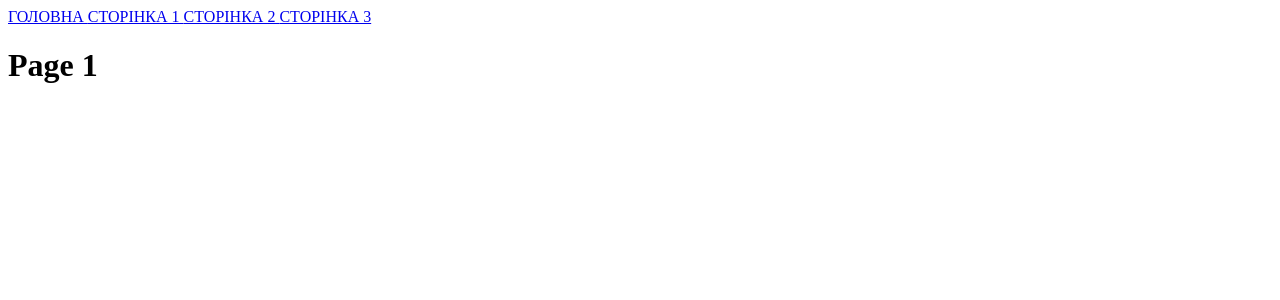
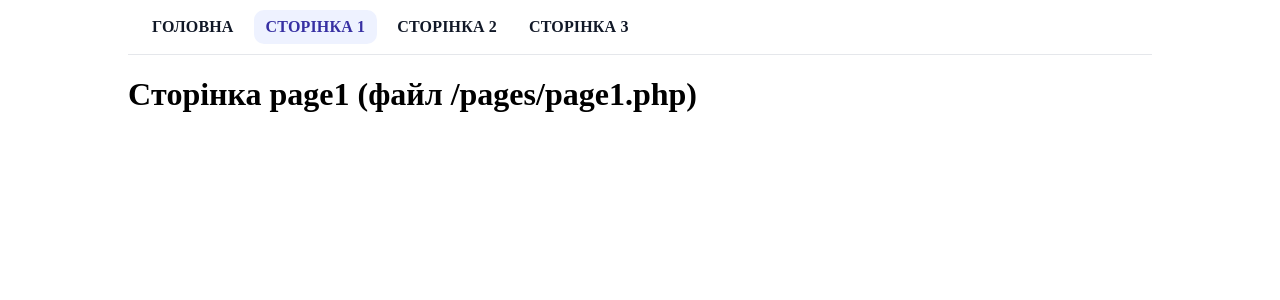
Before and after one commit to SurkovKostiantyn/kn24_php, a PHP site: page /page1/ in a window 1280 px wide. Shown: the top 300 px of the page. Run offline with PHP 8.4, Linux system fonts and the light colour scheme.

Commit message:
fix index.php

```diff
--- a/pages/500.php
+++ b/pages/500.php
@@ -3,9 +3,9 @@
 <head>
     <meta charset="UTF-8">
     <meta name="viewport" content="width=device-width, initial-scale=1.0">
-    <title>
-        <?=$title?>
-    </title>
+    <title><?= htmlspecialchars($title ?? 'Сторінка', ENT_QUOTES, 'UTF-8') ?></title>
+    <link rel="stylesheet" href="./styles/style.css">
+    <script src="./scripts/script.js"></script>
 </head>
 <body>
     <?php include_once 'pages/nav.php'?>
--- a/pages/nav.php
+++ b/pages/nav.php
@@ -1,7 +1,11 @@
-<nav>
-    <?php foreach ($routes as $path => $data): ?>
-        <a href="<?= $path ?>">
-            <?= $data["title"] ?>
-        </a>
-    <?php endforeach; ?>
+<nav class="nav">
+  <?php foreach ($routes as $path => $data): ?>
+    <a
+      class="nav_link<?= ($currentPath ?? '/') === $path ? ' active' : '' ?>"
+      href="<?= htmlspecialchars($path, ENT_QUOTES, 'UTF-8') ?>"
+      aria-current="<?= (($currentPath ?? '/') === $path) ? 'page' : 'false' ?>"
+    >
+      <?= htmlspecialchars($data["title"], ENT_QUOTES, 'UTF-8') ?>
+    </a>
+  <?php endforeach; ?>
 </nav>
--- a/pages/page1.php
+++ b/pages/page1.php
@@ -3,12 +3,12 @@
     <head>
         <meta charset="UTF-8">
         <meta name="viewport" content="width=device-width, initial-scale=1.0">
-        <title>
-            <?=$title?>
-        </title>
+        <title><?= htmlspecialchars($title ?? 'Сторінка', ENT_QUOTES, 'UTF-8') ?></title>
+        <link rel="stylesheet" href="./styles/style.css">
+        <script src="./scripts/script.js"></script>
     </head>
     <body>
         <?php include_once 'pages/nav.php'?>
-        <h1>Page 1</h1>
+        <h1>Cторінка page1 (файл /pages/page1.php)</h1>
     </body>
 </html>
--- a/pages/page2.php
+++ b/pages/page2.php
@@ -3,10 +3,12 @@
     <head>
         <meta charset="UTF-8">
         <meta name="viewport" content="width=device-width, initial-scale=1.0">
-        <title><?=$title?></title>
+        <title><?= htmlspecialchars($title ?? 'Сторінка', ENT_QUOTES, 'UTF-8') ?></title>
+        <link rel="stylesheet" href="./styles/style.css">
+        <script src="./scripts/script.js"></script>
     </head>
     <body>
         <?php include_once 'pages/nav.php'?>
-        <h1>Page 2</h1>
+        <h1>Cторінка page2 (файл /pages/page2.php)</h1>
     </body>
 </html>
--- a/pages/page3.php
+++ b/pages/page3.php
@@ -3,10 +3,12 @@
     <head>
         <meta charset="UTF-8">
         <meta name="viewport" content="width=device-width, initial-scale=1.0">
-        <title><?=$title?></title>
+        <title><?= htmlspecialchars($title ?? 'Сторінка', ENT_QUOTES, 'UTF-8') ?></title>
+        <link rel="stylesheet" href="./styles/style.css">
+        <script src="./scripts/script.js"></script>
     </head>
     <body>
         <?php include_once 'pages/nav.php'?>
-        <h1>Page 3</h1>
+        <h1>Cторінка page3 (файл /pages/page3.php)</h1>
     </body>
 </html>
--- /dev/null
+++ b/styles/style.css
@@ -0,0 +1,126 @@
+body{
+    margin: 0 auto;
+    padding: 0 10%;
+    width: 100%;
+    height: 100vh;
+    box-sizing: border-box;
+}
+
+/* Контейнер навігації */
+.nav {
+    position: sticky; top: 0; z-index: 50;
+    display: flex; gap: 8px; align-items: center; flex-wrap: wrap;
+    padding: 10px 12px;
+    background: #ffffff;
+    border-bottom: 1px solid #e5e7eb;
+  }
+
+  /* Посилання */
+  .nav_link {
+    display: inline-flex; align-items: center;
+    padding: 8px 12px;
+    border-radius: 10px;
+    color: #111827;            /* text-gray-900 */
+    text-decoration: none;
+    font-weight: 600;
+    letter-spacing: .01em;
+    transition: background-color .15s, color .15s, box-shadow .15s;
+  }
+
+  /* Hover / Focus */
+  .nav_link:hover { background: #f3f4f6; }         /* gray-100 */
+  .nav_link:focus-visible {
+    outline: none;
+    box-shadow: 0 0 0 3px rgba(59,130,246,.25);    /* blue focus ring */
+  }
+
+  /* Активний пункт */
+  .nav_link.active,
+  .nav_link[aria-current="page"] {
+    background: #eef2ff;       /* indigo-50 */
+    color: #3730a3;            /* indigo-800 */
+  }
+
+  /* Якщо пунктів багато — горизонтальний скрол */
+  .nav { overflow-x: auto; scrollbar-width: thin; }
+  .nav::-webkit-scrollbar { height: 8px; }
+  .nav::-webkit-scrollbar-thumb { background: #e5e7eb; border-radius: 8px; }
+
+  /* Dark mode */
+  @media (prefers-color-scheme: dark) {
+    .nav { background: #0f172a; border-bottom-color: #1f2937; }
+    .nav_link { color: #e5e7eb; }
+    .nav_link:hover { background: #111827; }
+    .nav_link.active,
+    .nav_link[aria-current="page"] {
+      background: #1e293b;      /* slate-800 */
+      color: #93c5fd;           /* blue-300 */
+    }
+    .nav_link:focus-visible { box-shadow: 0 0 0 3px rgba(96,165,250,.28); }
+  }
+
+/* Акуратна картка-форма */
+form {
+    max-width: 420px;
+    margin: 24px 0;
+    padding: 16px 20px;
+    border: 1px solid #e5e7eb;
+    border-radius: 12px;
+    background: #fff;
+    box-shadow: 0 2px 8px rgba(0,0,0,.04);
+    font-family: system-ui, -apple-system, "Segoe UI", Roboto, Arial, sans-serif;
+  }
+
+  /* Підписи */
+  label {
+    display: block;
+    font-size: 0.9rem;
+    margin: 10px 0 6px;
+    color: #374151;
+  }
+
+  /* Текстові поля */
+  input[type="text"] {
+    width: 100%;
+    padding: 10px 12px;
+    border: 1px solid #d1d5db;
+    border-radius: 8px;
+    outline: none;
+    transition: border-color .2s, box-shadow .2s;
+    box-sizing: border-box;
+  }
+  input[type="text"]::placeholder { color: #9ca3af; }
+  input[type="text"]:focus {
+    border-color: #3b82f6;
+    box-shadow: 0 0 0 3px rgba(59,130,246,.15);
+  }
+
+  /* Кнопка */
+  input[type="submit"] {
+    margin-top: 12px;
+    width: 100%;
+    padding: 10px 14px;
+    border: 0;
+    border-radius: 8px;
+    background: #3b82f6;
+    color: #fff;
+    font-weight: 600;
+    cursor: pointer;
+    transition: filter .2s, transform .02s;
+  }
+  input[type="submit"]:hover { filter: brightness(1.05); }
+  input[type="submit"]:active { transform: translateY(1px); }
+
+  /* Трохи любові до dark mode */
+  @media (prefers-color-scheme: dark) {
+    body { background: #0b0f14; color: #e5e7eb; }
+    form { background: #0f172a; border-color: #1f2937; box-shadow: none; }
+    label { color: #cbd5e1; }
+    input[type="text"] { background: #0b1220; color: #e5e7eb; border-color: #334155; }
+    input[type="text"]::placeholder { color: #64748b; }
+    input[type="text"]:focus {
+      border-color: #60a5fa;
+      box-shadow: 0 0 0 3px rgba(96,165,250,.18);
+    }
+    input[type="submit"] { background: #2563eb; }
+  }
```
Also changed, not shown: pages/404.php (+4 -4 lines), pages/home.php (+36 -12 lines).
